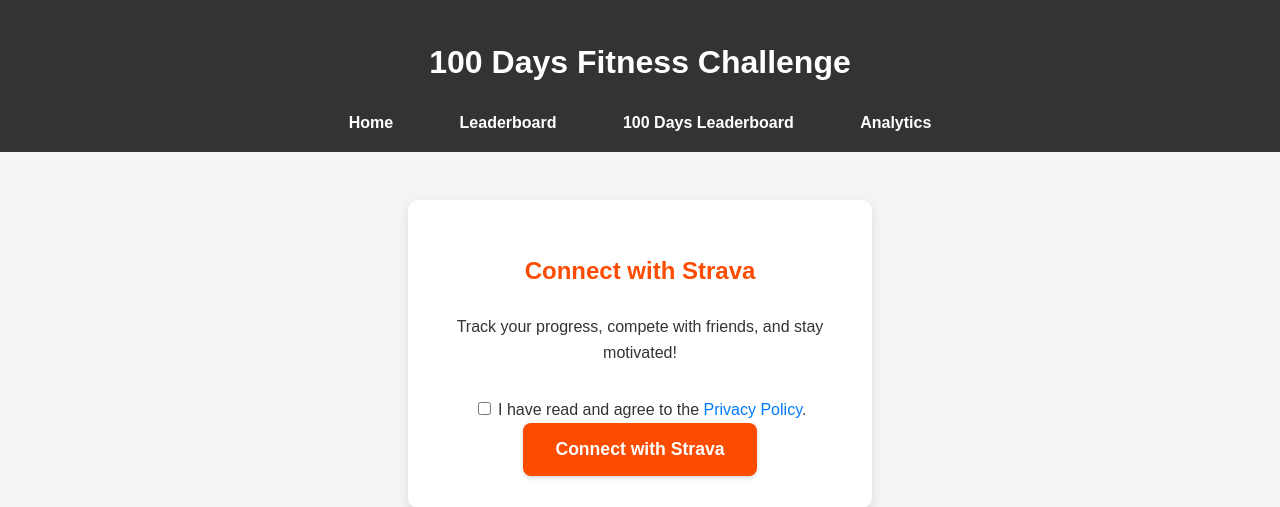
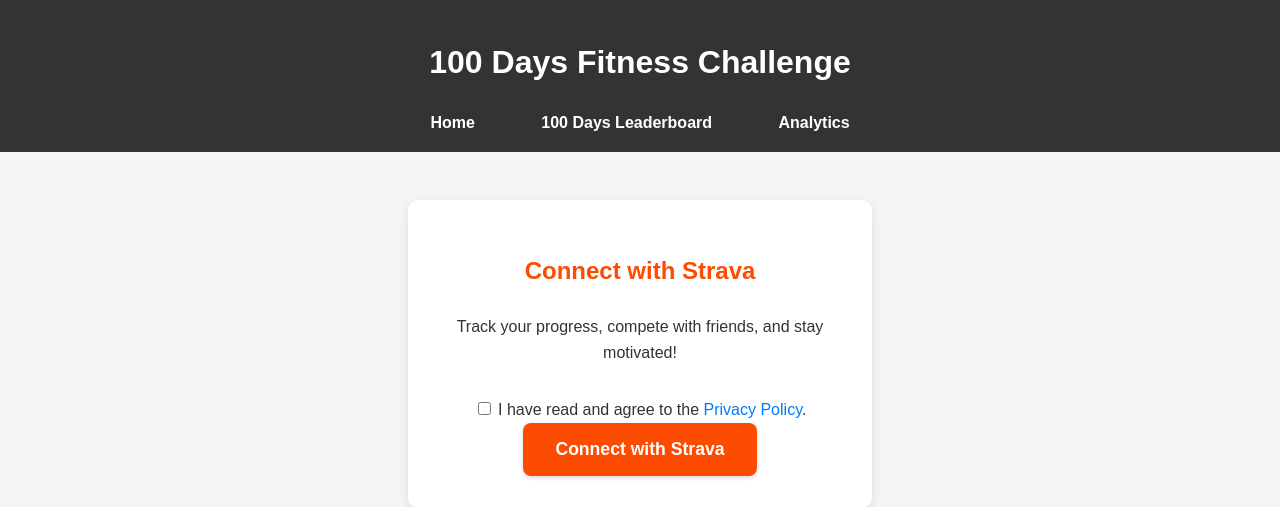
Before and after one commit to sudkushal/ci4, a CodeIgniter 4 app: the page made by app/Views/landing_page.php in a window 1280 px wide. Shown: the top 507 px of the page. Run offline with PHP 8.4 and a stand-in for CodeIgniter, Linux system fonts and the light colour scheme; the template is opened without the code that fills it, so the values that code supplies are empty; some libraries are stand-ins or nearby versions.

Commit message:
Update _menu.php

```diff
--- a/app/Views/_menu.php
+++ b/app/Views/_menu.php
@@ -3,7 +3,7 @@
 <nav>
     <ul>
         <li><a href="<?= site_url('/'); ?>" class="<?php if (current_url() == site_url('/')) echo 'active'; ?>">Home</a></li>
-        <li><a href="<?= site_url('leaderboard'); ?>" class="<?php if (current_url() == site_url('leaderboard')) echo 'active'; ?>">Leaderboard</a></li>
+        <!--<li><a href="<?= site_url('leaderboard'); ?>" class="<?php if (current_url() == site_url('leaderboard')) echo 'active'; ?>">Leaderboard</a></li> -->
         <li><a href="<?= site_url('leaderboard100'); ?>" class="<?php if (current_url() == site_url('leaderboard100')) echo 'active'; ?>">100 Days Leaderboard</a></li>
         <li><a href="<?= site_url('analytics'); ?>" class="<?php if (current_url() == site_url('analytics')) echo 'active'; ?>">Analytics</a></li>
     </ul>
```
